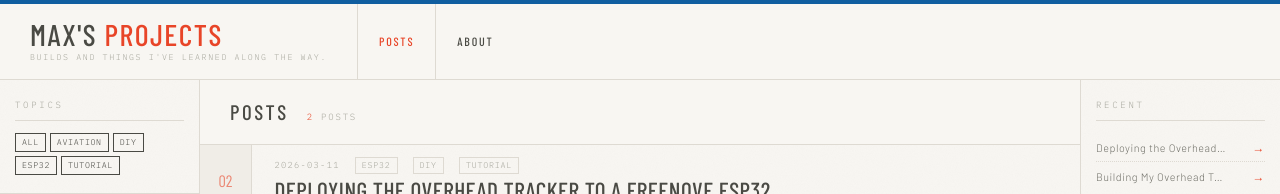
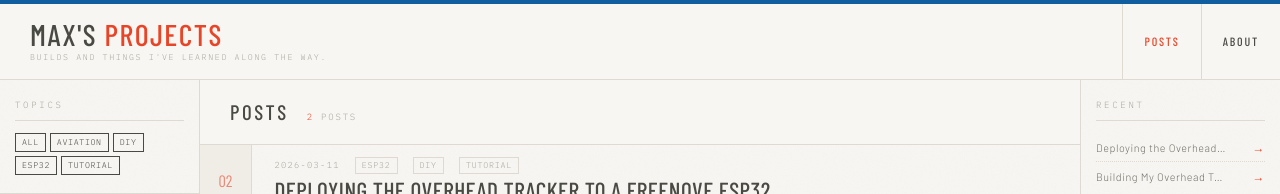
Before and after one commit to greystoke1337/blog, a Jekyll site: the page built from index.md, in a window 1280 px wide. Shown: the top 194 px of the page. Built offline with Jekyll 4.4.1, drawn with Linux system fonts in a browser that asks for light colours; some web fonts are replaced.

Commit message:
Fix header nav alignment: pin nav to right grid column
The header grid (auto 1fr auto) expected three children (logo, data, nav)
but the header-data section was removed from the HTML. With the hamburger
button hidden on desktop via display:none, the nav fell into the middle
1fr column instead of staying on the right. Adding grid-column:3 to nav
pins it to the rightmost column on desktop while the existing tablet
media query override (grid-column: 1/-1) continues to work for the
mobile dropdown.

https://claude.ai/code/session_01RDEzknSGeaznFWEvBaQAEP

```diff
--- a/assets/css/style.scss
+++ b/assets/css/style.scss
@@ -175,6 +175,7 @@
   nav {
     border-left: 1px solid var(--ink-faint);
     display: flex;
+    grid-column: 3;
   }
 
   nav a {
```
